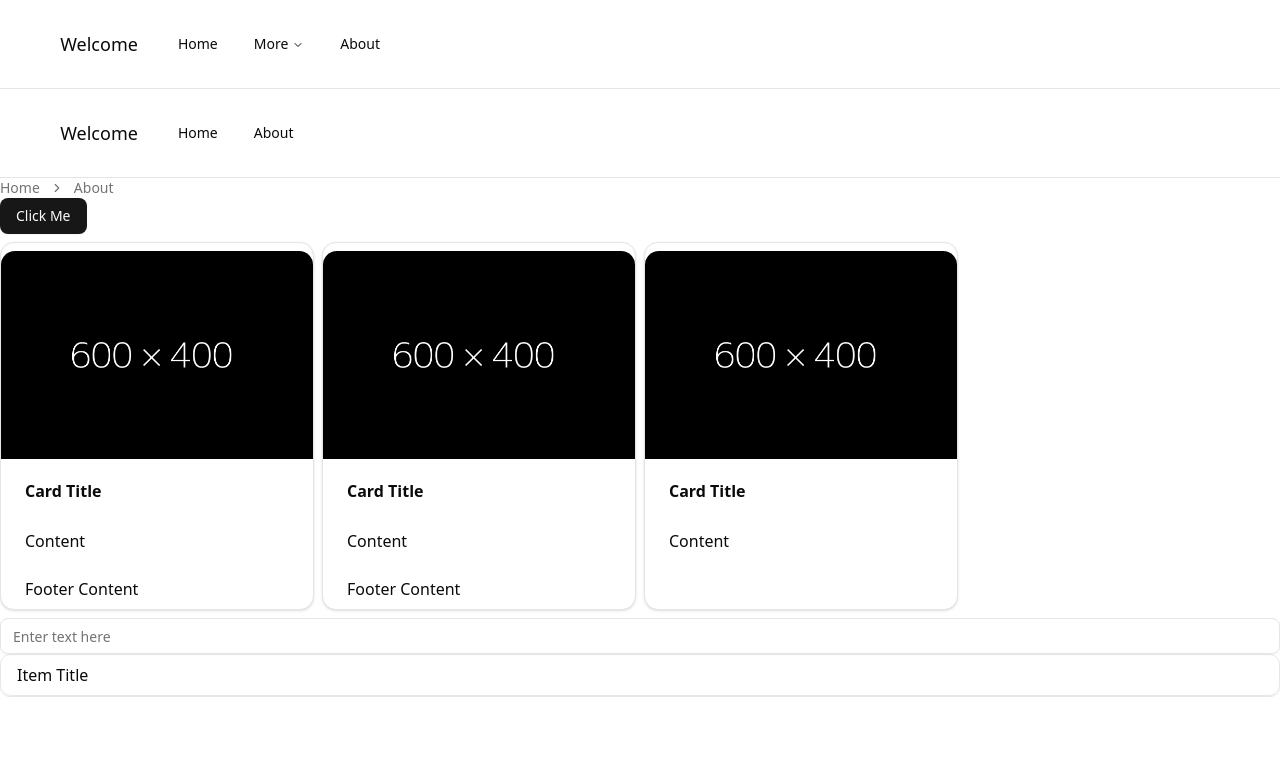
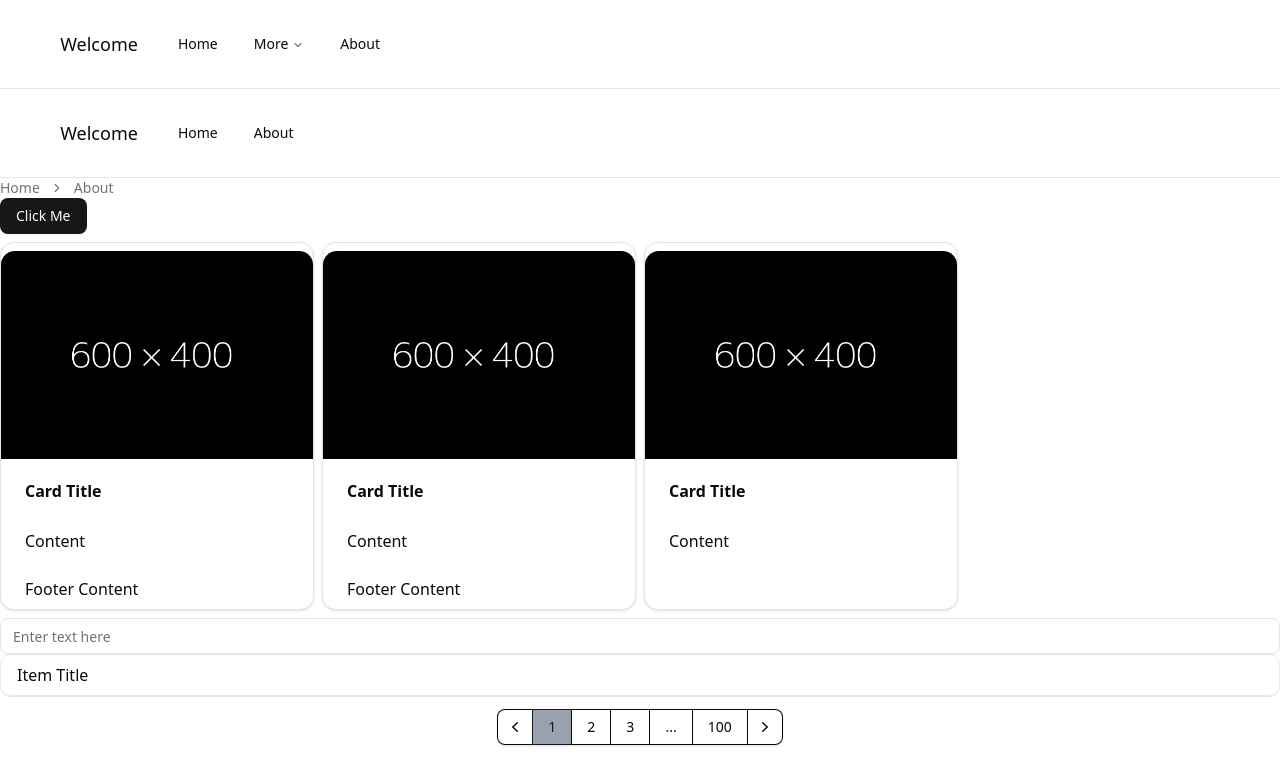
Before and after one commit to AYiU/web-components, a Next.js app: page / in a window 1280 px wide. Shown: the top 784 px of the page. Built offline with nearby package versions, Linux system fonts and the light colour scheme.

Commit message:
Updated: pagination dark mode

```diff
--- a/app/client-page.tsx
+++ b/app/client-page.tsx
@@ -4,6 +4,7 @@ import { LoadingButton } from "@/components/button/loading-button";
 import { LinkListGroup } from "@/components/link-list-group/link-list-group";
 import { MiCard } from "@/components/mi-ui/mi-card";
 import { MiInput } from "@/components/mi-ui/mi-input";
+import { Pagination } from "@/components/pagination/pagination";
 
 export function ClientPage() {
   return (
@@ -42,6 +43,8 @@ export function ClientPage() {
       <MiInput name="input" placeholder="Enter text here" />
 
       <LinkListGroup items={[{ title: "Item Title", url: "/item-link" }]} />
+
+      <Pagination currentPage={1} totalPage={100} />
     </>
   );
 }
--- a/components/pagination/pagination.tsx
+++ b/components/pagination/pagination.tsx
@@ -47,8 +47,8 @@ export function Pagination({ totalPage, currentPage }: PaginationProps) {
               href={u}
               aria-current="page"
               className={`relative z-10 inline-flex items-center ${
-                currentPage === page ? "" : ""
-              } px-4 py-2 text-sm focus-visible:outline-offset-2 focus-visible:outline-indigo-600 ring-1 ring-inset ring-sky`}
+                currentPage === page ? "bg-gray-400 text-gray-900 " : ""
+              } px-4 py-2 text-sm ring-1 ring-inset ring-sky`}
             >
               {page}
             </Link>
@@ -58,7 +58,7 @@ export function Pagination({ totalPage, currentPage }: PaginationProps) {
         <OptionalLink
           href={nextLink}
           className={`relative inline-flex items-center rounded-r-md px-2 py-2 ${
-            nextLink ? "text-sky hover:bg-gray-50" : ""
+            nextLink ? "text-sky" : ""
           } ring-1 ring-inset ring-sky`}
         >
           <span className="sr-only">Next</span>
--- a/components/site/site-header.tsx
+++ b/components/site/site-header.tsx
@@ -63,7 +63,7 @@ export function MenuItem({ item }: MenuItemProps) {
       <NavigationMenuLink asChild>
         <LinkOrNot
           href={item.url}
-          className="group inline-flex h-9 w-max items-center justify-center rounded-md hover:bg-white px-4 py-2 text-sm font-medium transition-colors hover:bg-gray-100 hover:text-gray-900 focus:bg-gray-100 focus:text-gray-900 focus:outline-none disabled:pointer-events-none disabled:opacity-50 data-[active]:bg-gray-100/50 data-[state=open]:bg-gray-100/50 dark:bg-gray-950 dark:hover:bg-gray-800 dark:hover:text-gray-50 dark:focus:bg-gray-800 dark:focus:text-gray-50 dark:data-[active]:bg-gray-800/50 dark:data-[state=open]:bg-gray-800/50"
+          className="group inline-flex h-9 w-max items-center justify-center rounded-md px-4 py-2 text-sm font-medium transition-colors hover:bg-gray-100 hover:text-gray-900 focus:bg-gray-100 focus:text-gray-900 focus:outline-none disabled:pointer-events-none disabled:opacity-50 data-[active]:bg-gray-100/50 data-[state=open]:bg-gray-100/50 dark:bg-gray-950 dark:hover:bg-gray-800 dark:hover:text-gray-50 dark:focus:bg-gray-800 dark:focus:text-gray-50 dark:data-[active]:bg-gray-800/50 dark:data-[state=open]:bg-gray-800/50"
         >
           {item.title}
         </LinkOrNot>
--- a/package.json
+++ b/package.json
@@ -1,7 +1,7 @@
 {
   "name": "@yiuayiu/web-components",
   "description": "A collection of web components for Me",
-  "version": "0.5.3",
+  "version": "0.5.4",
   "private": false,
   "main": "./dist/exports.js",
   "files": [
```
